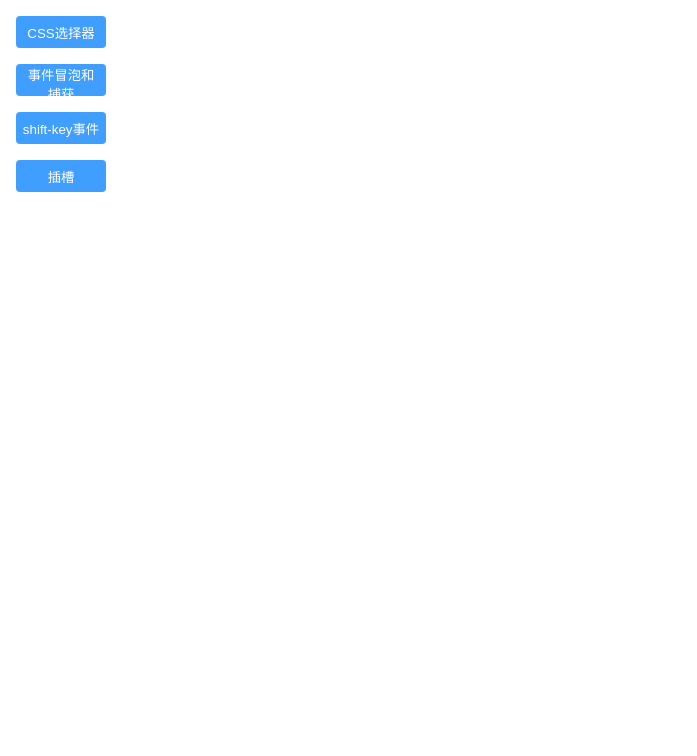
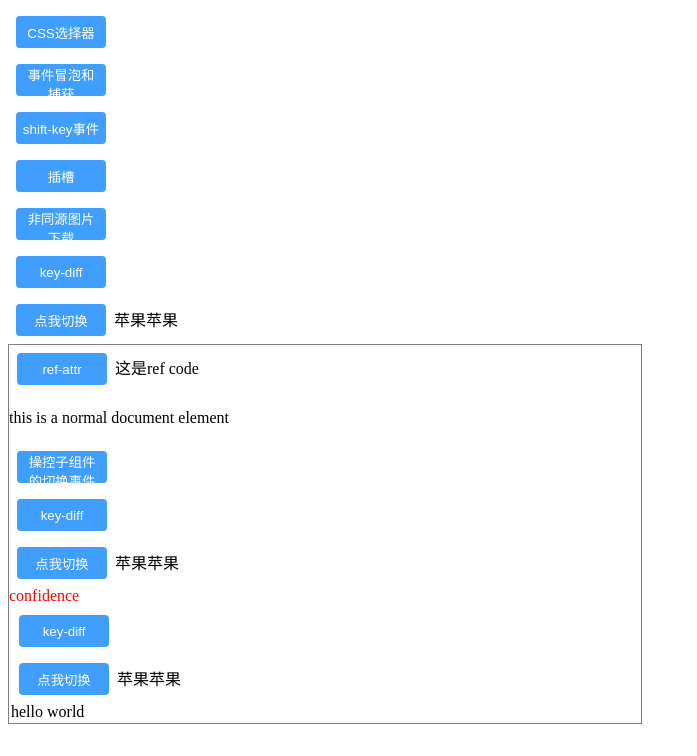
Before and after one commit to zhucaiyun/vue-demo, a Vue app: page / in a window 1280 px wide. Shown: the top 756 px of the page, without its empty margins (0-697 px from the left). Built offline with nearby package versions, Linux system fonts and the light colour scheme.

Commit message:
feat:提交特殊attr模块-未完

```diff
--- a/package.json
+++ b/package.json
@@ -9,7 +9,8 @@
   },
   "dependencies": {
     "core-js": "^3.6.5",
-    "vue": "^2.6.11"
+    "vue": "^2.6.11",
+    "vuedraggable": "^2.24.3"
   },
   "devDependencies": {
     "@vue/cli-plugin-babel": "~4.5.0",
--- a/src/App.vue
+++ b/src/App.vue
@@ -1,21 +1,31 @@
 <template>
   <div id="app">
     <!-- css选择器 -->
-    <HelloWorld msg="Welcome to Your Vue.js App" @click.native="noNative"/>
+    <css-dom msg="Welcome to Your Vue.js App" @click.native="noNative"/>
     <!-- 事件捕获和冒泡 -->
     <stop-prevent> </stop-prevent>
     <!-- shift 是否按下事件监听 -->
-    <demo-shift></demo-shift>
+    <shift-key/>
     <!-- 插槽 -->
     <slot-demo></slot-demo>
+
+    <!-- 非同源图片下载 -->
+    <img-cors></img-cors>
+    <!-- diff-key -->
+    <key-diff></key-diff>
+    <!-- ref -->
+    <ref-attr></ref-attr>
   </div>
 </template>
 
 <script>
-import HelloWorld from './components/HelloWorld.vue'
-import StopPrevent from'./components/stopPrevent.vue'
-import DemoShift from'./components/demo.vue'
+import CssDom from './components/css-dom.vue'
+import StopPrevent from'./components/stop-prevent.vue'
 import SlotDemo from './components/slot-demo.vue'
+import ImgCors from './components/img-cors.vue'
+import ShiftKey from './components/shift-key.vue'
+import KeyDiff from './components/vue-key-diff.vue'
+import RefAttr from './components/ref-attr.vue'
 
 export default {
   name: 'App',
@@ -24,10 +34,13 @@ export default {
     }
   },
   components: {
-    HelloWorld,
+    CssDom,
     StopPrevent,
-    DemoShift,
-    SlotDemo
+    SlotDemo,
+    ImgCors,
+    ShiftKey,
+    KeyDiff,
+    RefAttr
   },
   methods: {
     // 事件冒泡和捕获的例子
--- a/src/components/HelloWorld.vue
+++ b/src/components/css-dom.vue
@@ -6,7 +6,7 @@
 </template>
 
 <script>
-import cssDemo from './cssDemo.vue'
+import cssDemo from './css-demo.vue'
 export default {
   name: 'HelloWorld',
   data() {
--- /dev/null
+++ b/src/components/img-cors.vue
@@ -0,0 +1,35 @@
+<!--
+ * @Author       : zhucaiyun1@xdf.cn
+ * @Date         : 2021-04-06 11:11:49
+ * @LastEditors  : zhucaiyun1@xdf.cn
+ * @LastEditTime : 2021-04-14 11:15:46
+ * @Description  : 描述信息
+-->
+<template>
+  <div>
+    <button @click="isShow=!isShow">非同源图片下载</button>
+    <div class="imgs" v-if="isShow">
+      <p>header头部的意义</p>
+      <p></p>
+    </div>
+  </div>
+</template>
+<script>
+  export default({
+    name: 'img-cors',
+    data() {
+      return {
+        isShow: false
+      }
+    },
+    methods: {
+
+    }
+  })
+</script>
+<style>
+  .imgs {
+    width: 60px;
+    height: 60px;
+  }
+</style>
--- /dev/null
+++ b/src/components/ref-attr.vue
@@ -0,0 +1,57 @@
+<!--
+ * @Author       : zhucaiyun1@xdf.cn
+ * @Date         : 2021-04-14 16:39:02
+ * @LastEditors  : zhucaiyun1@xdf.cn
+ * @LastEditTime : 2021-04-15 18:22:15
+ * @Description  : ref
+-->
+<template>
+  <div class="ref-attr">
+    <button @click="isShow=!isShow">ref-attr</button>
+    <span>这是ref code</span>
+    <div v-if="isShow">
+      <p ref='normalRef'>this is a normal document element</p>
+      <button @click="changeKey">操控子组件的切换事件</button>
+      <!-- ref客串 -->
+      <key-diff ref="keyDiff"/>
+      <!-- test is绑定到一个html元素，且上面有dom attribute 和property -->
+      <div :inner-html.prop="testProp">this not show</div>
+      <table>
+        <!-- .prop不是这样用的，而是作为元素的attribute？？？的用法，如元素本身就有 innerHtml，textContent则可以在后面加入inner-html.prop='值'和v-text一样的用途 -->
+        <!-- <tr is="key-diff" :testAttr="propses" :testAttrProp.prop="propses"></tr> -->
+        <tr is="key-diff"></tr>
+        <tr is="key-diff" :text-content.prop="propses"></tr>
+      </table>
+    </div>
+  </div>
+</template>
+<script>
+  import KeyDiff from './vue-key-diff.vue'
+  export default({
+    name: 'ref-attr',
+    components: {KeyDiff},
+    data() {
+      return {
+        isShow: true,
+        propses: 'hello world',
+        testProp:`<span style="color: red">confidence</span>`
+
+      }
+    },
+    mounted() {
+      console.log(this.$refs.normalRef)
+    },
+    methods: {
+      changeKey() {
+        console.log(this.$refs.keyDiff)
+        this.$refs.keyDiff.changeFruit()
+      }
+    }
+  })
+</script>
+<style>
+  .ref-attr {
+    width: 50%;
+    border: 1px solid grey;
+  }
+</style>
--- a/src/components/slot-demo-test.vue
+++ b/src/components/slot-demo-test.vue
@@ -2,7 +2,7 @@
  * @Author       : zhucaiyun1@xdf.cn
  * @Date         : 2021-02-20 15:23:45
  * @LastEditors  : zhucaiyun1@xdf.cn
- * @LastEditTime : 2021-02-20 16:51:40
+ * @LastEditTime : 2021-02-20 18:09:20
  * @Description  : 描述信息
 -->
 <template>
@@ -12,8 +12,19 @@
     <slot>默认的slot内容</slot>
     <!-- 具名插槽 -->
     <slot name="music"> </slot>
+    <!-- 作用域插槽 -->
   </div>
 </template>
+<script>
+  export default({
+    name:'slot-demo-test',
+    data() {
+      return {
+        scopeName: '我是子组件的作用域'
+      }
+    }
+  })
+</script>
 <style>
 .main {
   color: #f7ccdf;
--- a/src/components/slot-demo.vue
+++ b/src/components/slot-demo.vue
@@ -2,7 +2,7 @@
  * @Author       : zhucaiyun1@xdf.cn
  * @Date         : 2021-02-19 15:54:24
  * @LastEditors  : zhucaiyun1@xdf.cn
- * @LastEditTime : 2021-02-20 17:29:48
+ * @LastEditTime : 2021-02-23 09:49:25
  * @Description  : 插槽练习
 -->
 <template>
--- /dev/null
+++ b/src/components/vue-key-diff.vue
@@ -0,0 +1,62 @@
+<!--
+ * @Author       : zhucaiyun1@xdf.cn
+ * @Date         : 2021-04-14 13:36:36
+ * @LastEditors  : zhucaiyun1@xdf.cn
+ * @LastEditTime : 2021-04-15 18:00:15
+ * @Description  : vue 特殊的attribute&客串一下ref-attrs
+-->
+<template>
+  <div>
+    <button @click="isShow=!isShow">key-diff</button>
+    <div v-if="isShow">
+      <!-- 数据改动触发过渡效果 -->
+      <button @click="changeFruit">点我切换</button>
+      <transition>
+        <span>{{transData}}</span>
+      </transition>
+      <transition name="fade">
+        <span :key="index">{{transData}}</span>
+      </transition>
+    </div>
+  </div>
+</template>
+<script>
+  export default({
+    name: 'vue-key-diff',
+    data() {
+      return {
+        isShow: true,
+        transData: '苹果',
+        index:0
+      }
+    },
+    props: {
+      // testAttrProp: {
+      //   type: String,
+      //   default: ''
+      // },
+      // testAttr: {
+      //   type: String,
+      //   default: ''
+      // }
+    },
+    methods: {
+      changeFruit() {
+        // console.log(this.testAttrProp)
+        console.log(this)
+        this.index++
+        const getRandomIndex = parseInt(Math.random()*5)
+        const fruitsArr = ['apple','pear','strawberry','grape','peach']
+        this.transData =  fruitsArr[getRandomIndex]
+      }
+    }
+  })
+</script>
+<style>
+  .fade-enter-active, .fade-leave-active {
+    transition: opacity .5s;
+  }
+  .fade-enter, .fade-leave-to /* .fade-leave-active below version 2.1.8 */ {
+    opacity: 0;
+  }
+</style>
```
Also changed, not shown: src/components/css-demo.vue (renamed from src/components/cssDemo.vue), src/components/shift-key.vue (renamed from src/components/demo.vue), src/components/stop-prevent.vue (renamed from src/components/stopPrevent.vue), 1 other file (tests, documents, lock files or other folders).
